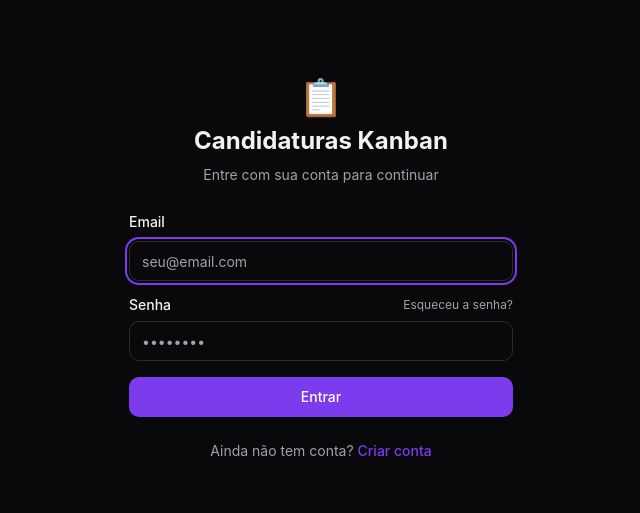
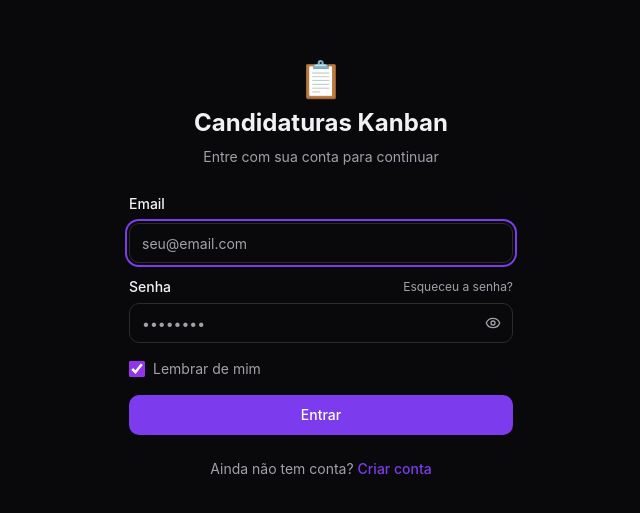
Before and after one commit to Hey-Pablo/candidaturas-kanban, a React (Vite) app: page /#/login in a window 1280 px wide. Shown: the part 131-644 px from the top of the page, without its empty margins (319-959 px from the left). Built offline with nearby package versions, Linux system fonts and the light colour scheme; the HTML template or start-up script is replaced by a standard one.

Commit message:
Adiciona toggle visibilidade senha e checkbox 'lembrar de mim'

```diff
--- a/src/pages/LoginPage.tsx
+++ b/src/pages/LoginPage.tsx
@@ -1,5 +1,6 @@
 import { useState, type FormEvent } from "react";
 import { Link, Navigate } from "react-router-dom";
+import { Eye, EyeOff } from "lucide-react";
 import { useAuth } from "@/contexts/AuthContext";
 import { Button } from "@/components/ui/button";
 import { Input } from "@/components/ui/input";
@@ -10,8 +11,11 @@ export function LoginPage() {
 
   // Se já está logado, redireciona pro kanban
   if (user) return <Navigate to="/" replace />;
+
   const [email, setEmail] = useState("");
   const [password, setPassword] = useState("");
+  const [showPassword, setShowPassword] = useState(false);
+  const [lembrar, setLembrar] = useState(true);
   const [error, setError] = useState<string | null>(null);
   const [loading, setLoading] = useState(false);
 
@@ -61,15 +65,43 @@ export function LoginPage() {
                 Esqueceu a senha?
               </Link>
             </div>
+            <div className="relative">
               <Input
                 id="password"
-              type="password"
+                type={showPassword ? "text" : "password"}
                 placeholder="••••••••"
                 value={password}
                 onChange={(e) => setPassword(e.target.value)}
                 required
+                className="pr-10"
               />
+              <button
+                type="button"
+                onClick={() => setShowPassword(!showPassword)}
+                className="absolute right-3 top-1/2 -translate-y-1/2 text-muted-foreground hover:text-foreground transition-colors"
+                tabIndex={-1}
+              >
+                {showPassword ? (
+                  <EyeOff className="h-4 w-4" />
+                ) : (
+                  <Eye className="h-4 w-4" />
+                )}
+              </button>
             </div>
+          </div>
+
+          {/* Lembrar de mim */}
+          <label className="flex items-center gap-2 cursor-pointer select-none">
+            <input
+              type="checkbox"
+              checked={lembrar}
+              onChange={(e) => setLembrar(e.target.checked)}
+              className="h-4 w-4 rounded border-white/20 bg-white/5 accent-purple-600"
+            />
+            <span className="text-sm text-muted-foreground">
+              Lembrar de mim
+            </span>
+          </label>
 
           {error && (
             <div className="bg-red-500/10 border border-red-500/20 rounded-lg p-3 text-sm text-red-400">
--- a/src/pages/ResetPasswordPage.tsx
+++ b/src/pages/ResetPasswordPage.tsx
@@ -1,5 +1,6 @@
 import { useState, type FormEvent } from "react";
 import { Link } from "react-router-dom";
+import { Eye, EyeOff } from "lucide-react";
 import { useAuth } from "@/contexts/AuthContext";
 import { Button } from "@/components/ui/button";
 import { Input } from "@/components/ui/input";
@@ -9,6 +10,8 @@ export function ResetPasswordPage() {
   const { updatePassword } = useAuth();
   const [password, setPassword] = useState("");
   const [confirm, setConfirm] = useState("");
+  const [showPassword, setShowPassword] = useState(false);
+  const [showConfirm, setShowConfirm] = useState(false);
   const [error, setError] = useState<string | null>(null);
   const [success, setSuccess] = useState(false);
   const [loading, setLoading] = useState(false);
@@ -70,28 +73,50 @@ export function ResetPasswordPage() {
         <form onSubmit={handleSubmit} className="space-y-4">
           <div className="space-y-2">
             <Label htmlFor="password">Nova senha</Label>
+            <div className="relative">
               <Input
                 id="password"
-              type="password"
+                type={showPassword ? "text" : "password"}
                 placeholder="Mínimo 6 caracteres"
                 value={password}
                 onChange={(e) => setPassword(e.target.value)}
                 required
                 minLength={6}
                 autoFocus
+                className="pr-10"
               />
+              <button
+                type="button"
+                onClick={() => setShowPassword(!showPassword)}
+                className="absolute right-3 top-1/2 -translate-y-1/2 text-muted-foreground hover:text-foreground transition-colors"
+                tabIndex={-1}
+              >
+                {showPassword ? <EyeOff className="h-4 w-4" /> : <Eye className="h-4 w-4" />}
+              </button>
+            </div>
           </div>
 
           <div className="space-y-2">
             <Label htmlFor="confirm">Confirmar nova senha</Label>
+            <div className="relative">
               <Input
                 id="confirm"
-              type="password"
+                type={showConfirm ? "text" : "password"}
                 placeholder="Repita a senha"
                 value={confirm}
                 onChange={(e) => setConfirm(e.target.value)}
                 required
+                className="pr-10"
               />
+              <button
+                type="button"
+                onClick={() => setShowConfirm(!showConfirm)}
+                className="absolute right-3 top-1/2 -translate-y-1/2 text-muted-foreground hover:text-foreground transition-colors"
+                tabIndex={-1}
+              >
+                {showConfirm ? <EyeOff className="h-4 w-4" /> : <Eye className="h-4 w-4" />}
+              </button>
+            </div>
           </div>
 
           {error && (
--- a/src/pages/SignupPage.tsx
+++ b/src/pages/SignupPage.tsx
@@ -1,5 +1,6 @@
 import { useState, type FormEvent } from "react";
 import { Link, Navigate } from "react-router-dom";
+import { Eye, EyeOff } from "lucide-react";
 import { useAuth } from "@/contexts/AuthContext";
 import { Button } from "@/components/ui/button";
 import { Input } from "@/components/ui/input";
@@ -8,9 +9,12 @@ import { Label } from "@/components/ui/label";
 export function SignupPage() {
   const { user, signUp } = useAuth();
   if (user) return <Navigate to="/" replace />;
+
   const [email, setEmail] = useState("");
   const [password, setPassword] = useState("");
   const [confirm, setConfirm] = useState("");
+  const [showPassword, setShowPassword] = useState(false);
+  const [showConfirm, setShowConfirm] = useState(false);
   const [error, setError] = useState<string | null>(null);
   const [success, setSuccess] = useState(false);
   const [loading, setLoading] = useState(false);
@@ -90,27 +94,49 @@ export function SignupPage() {
 
           <div className="space-y-2">
             <Label htmlFor="password">Senha</Label>
+            <div className="relative">
               <Input
                 id="password"
-              type="password"
+                type={showPassword ? "text" : "password"}
                 placeholder="Mínimo 6 caracteres"
                 value={password}
                 onChange={(e) => setPassword(e.target.value)}
                 required
                 minLength={6}
+                className="pr-10"
               />
+              <button
+                type="button"
+                onClick={() => setShowPassword(!showPassword)}
+                className="absolute right-3 top-1/2 -translate-y-1/2 text-muted-foreground hover:text-foreground transition-colors"
+                tabIndex={-1}
+              >
+                {showPassword ? <EyeOff className="h-4 w-4" /> : <Eye className="h-4 w-4" />}
+              </button>
+            </div>
           </div>
 
           <div className="space-y-2">
             <Label htmlFor="confirm">Confirmar senha</Label>
+            <div className="relative">
               <Input
                 id="confirm"
-              type="password"
+                type={showConfirm ? "text" : "password"}
                 placeholder="Repita a senha"
                 value={confirm}
                 onChange={(e) => setConfirm(e.target.value)}
                 required
+                className="pr-10"
               />
+              <button
+                type="button"
+                onClick={() => setShowConfirm(!showConfirm)}
+                className="absolute right-3 top-1/2 -translate-y-1/2 text-muted-foreground hover:text-foreground transition-colors"
+                tabIndex={-1}
+              >
+                {showConfirm ? <EyeOff className="h-4 w-4" /> : <Eye className="h-4 w-4" />}
+              </button>
+            </div>
           </div>
 
           {error && (
```
Lines whose indentation alone changed are shown as unchanged.
